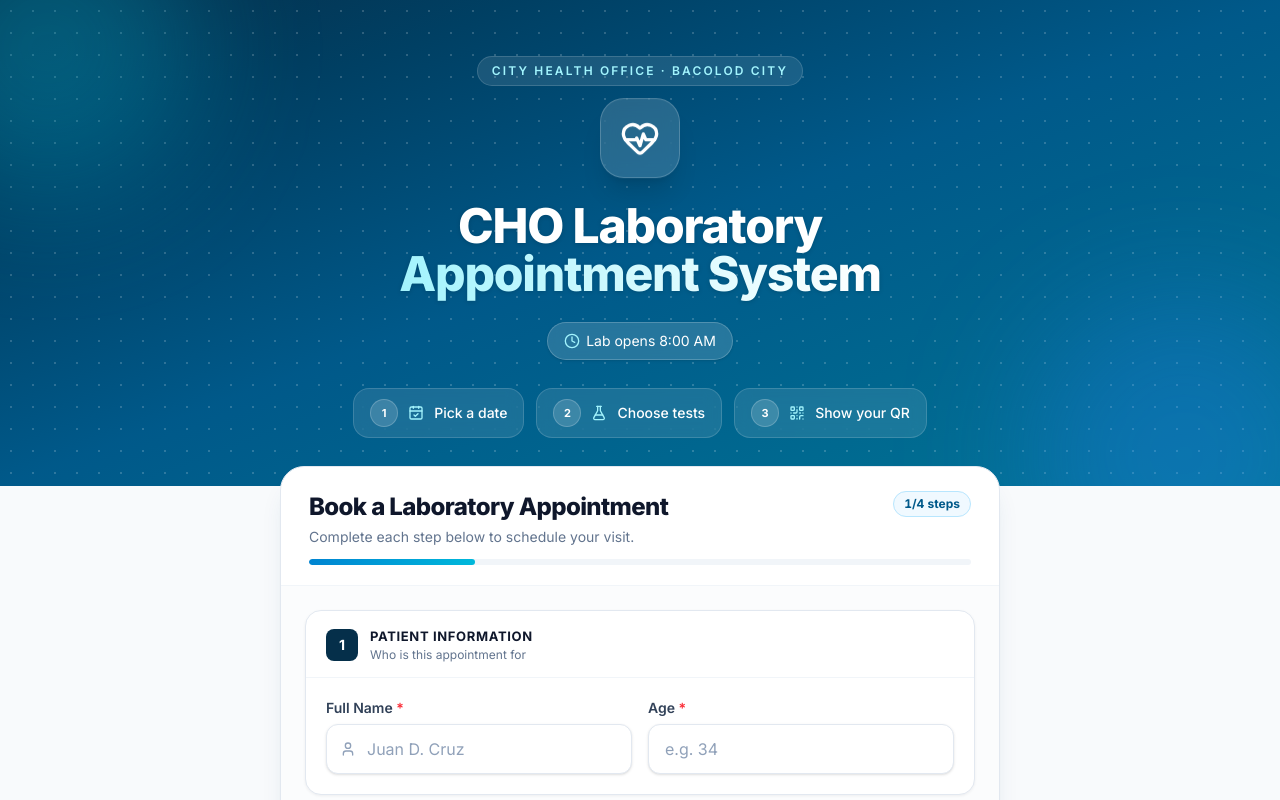
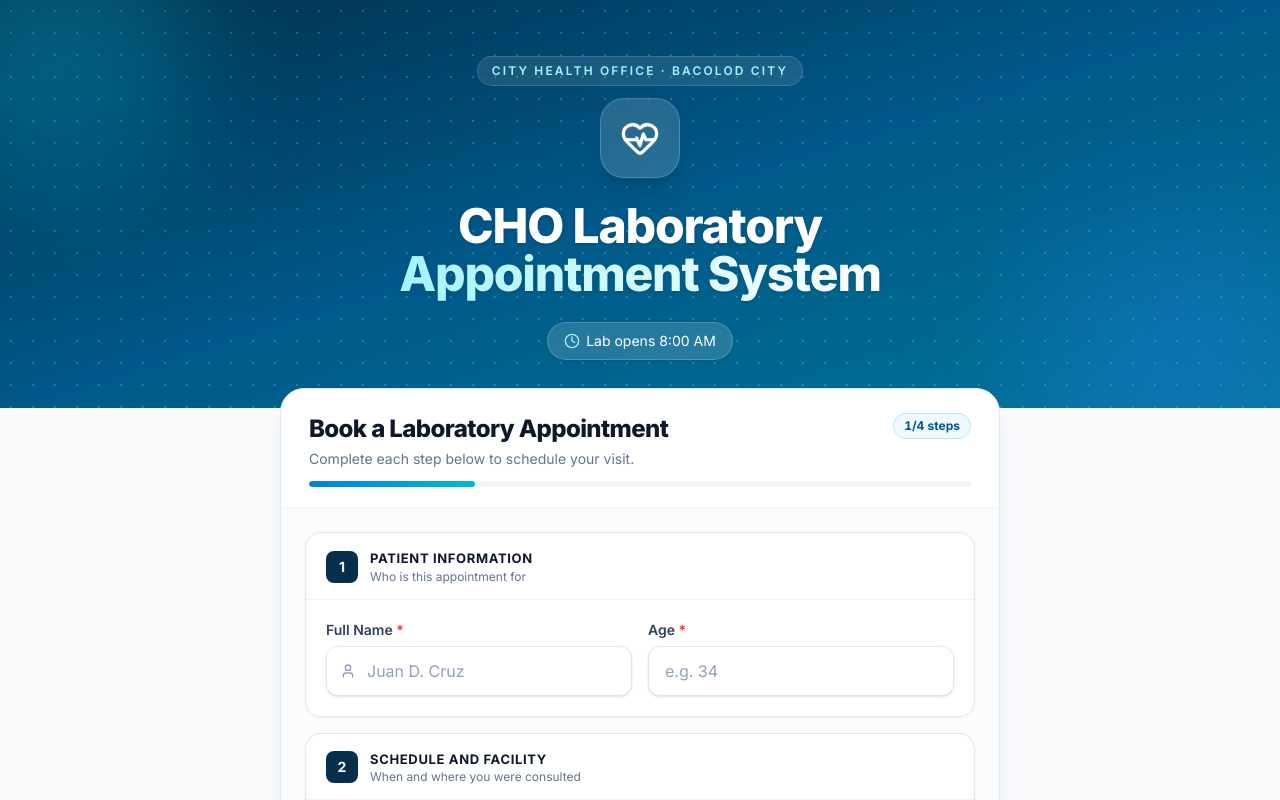
Before and after one commit to JoaquinDomain/cho-appointment-system, a Next.js app: page / in a window 1280 px wide. Shown: the top 800 px of the page. Built offline with nearby package versions, Linux system fonts and the light colour scheme.

Commit message:
ui: remove hero step guide from appointment header

```diff
--- a/src/app/page.tsx
+++ b/src/app/page.tsx
@@ -1,13 +1,7 @@
 import { redirect } from 'next/navigation'
-import { HeartPulse, Clock, MapPin, CalendarCheck, FlaskConical, QrCode } from 'lucide-react'
+import { HeartPulse, Clock, MapPin } from 'lucide-react'
 import AppointmentForm from '@/components/AppointmentForm'
 import { isAdminSite } from '@/lib/appMode'
-
-const STEPS = [
-  { icon: CalendarCheck, label: 'Pick a date' },
-  { icon: FlaskConical, label: 'Choose tests' },
-  { icon: QrCode, label: 'Show your QR' },
-]
 
 export default function Home() {
   if (isAdminSite) {
@@ -39,23 +33,6 @@ export default function Home() {
               <Clock className="w-4 h-4 text-cyan-200" /> Lab opens 8:00 AM
             </span>
           </div>
-
-          <ol className="mt-7 flex items-stretch justify-center gap-2 sm:gap-3 text-left">
-            {STEPS.map((s, i) => (
-              <li
-                key={s.label}
-                className="flex-1 sm:flex-none flex items-center gap-2.5 bg-white/10 backdrop-blur border border-white/15 rounded-2xl px-3 sm:px-4 py-2.5"
-              >
-                <span className="flex items-center gap-2.5 min-w-0">
-                  <span className="w-7 h-7 shrink-0 rounded-full bg-white/15 border border-white/20 flex items-center justify-center text-[11px] font-bold">
-                    {i + 1}
-                  </span>
-                  <s.icon className="w-4 h-4 shrink-0 text-cyan-200" />
-                  <span className="text-xs sm:text-sm font-medium truncate">{s.label}</span>
-                </span>
-              </li>
-            ))}
-          </ol>
         </div>
       </header>
 
```
